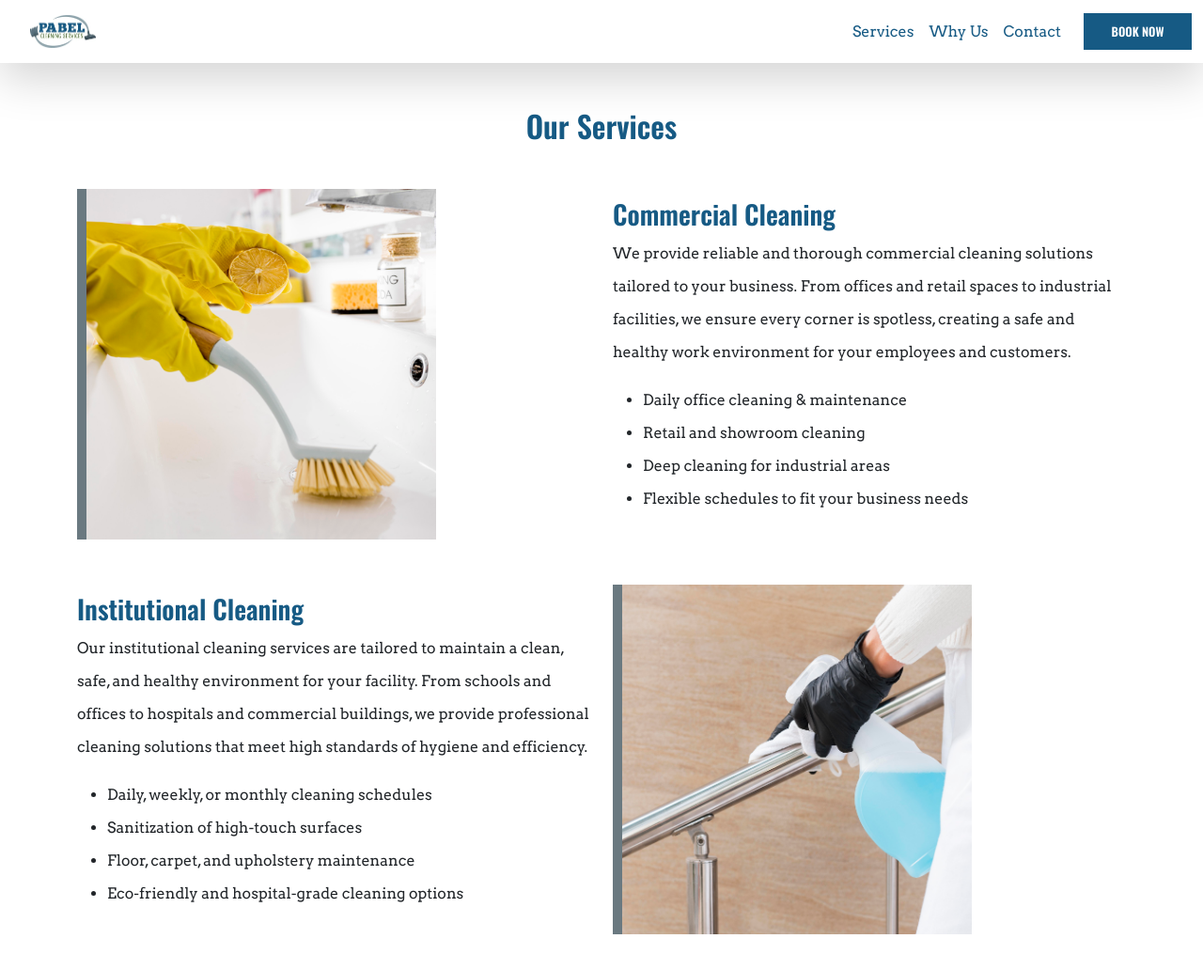
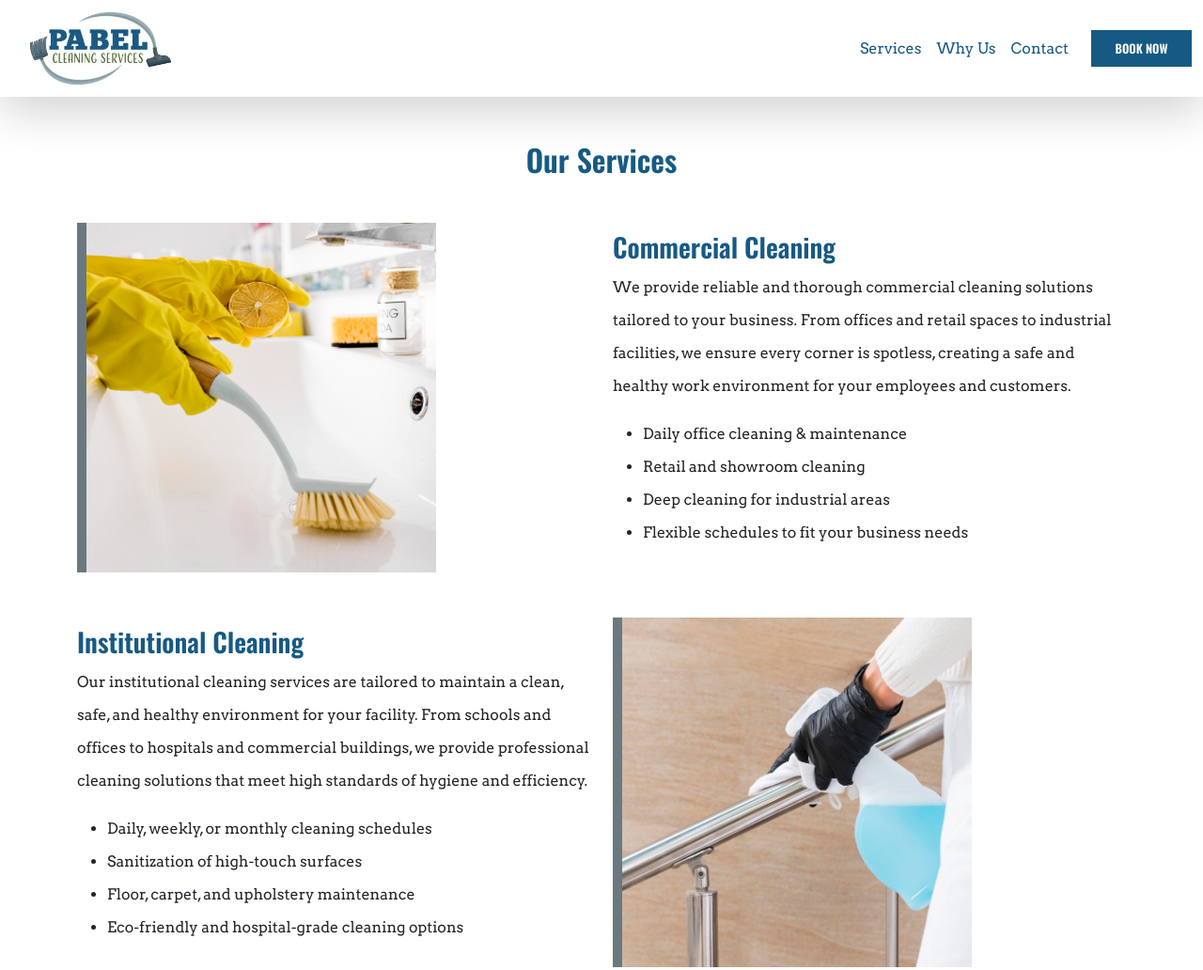
Before and after one commit to debrilliantacademy-spec/pablecleaningservice, a plain HTML site: page services.html in a window 1280 px wide. Shown: the top 1032 px of the page at 94% size. Drawn offline with nearby package versions, Linux system fonts and the light colour scheme.

Commit message:
Update services.css

```diff
--- a/services.css
+++ b/services.css
@@ -15,7 +15,7 @@ body{
     height:100vh;
 }
 nav .logo img{
-  width: 70px;
+  width: 100px;
   margin-left: 20px;
 }
 nav a{
@@ -100,6 +100,10 @@ footer small{
     nav .dropdown-menu a{
       border-bottom: none;
     }
+     nav .logo img{
+     width:150px;
+    }
+
     .image img{
       width: 70%;
     }
```
